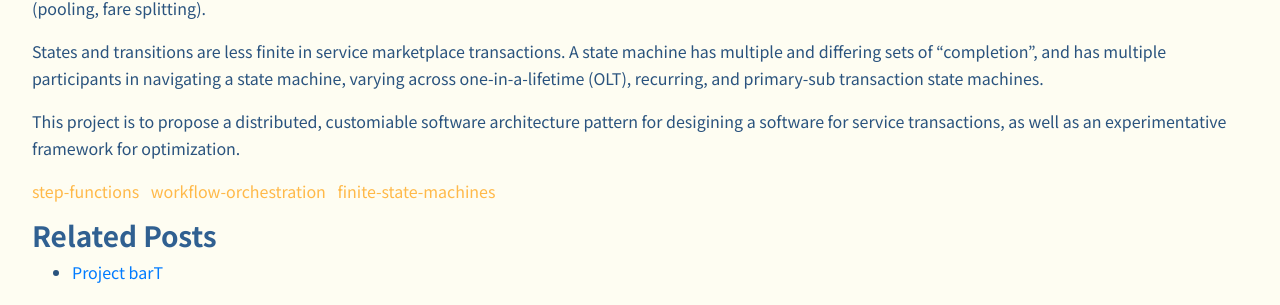
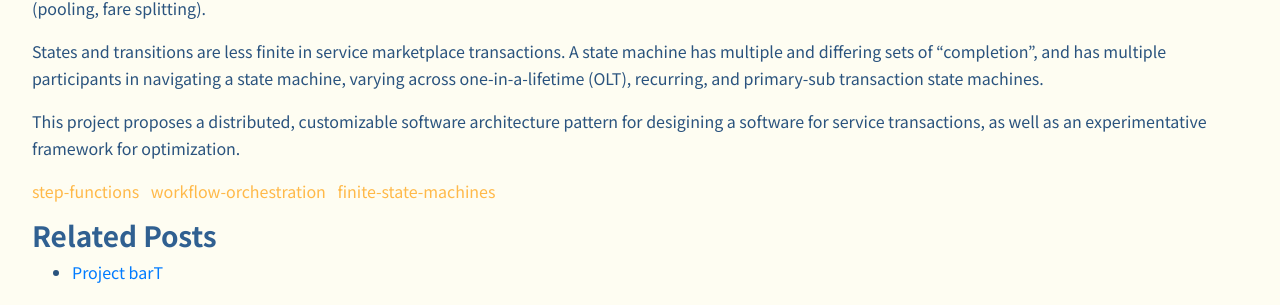
Before and after one commit to czhc/czhc.github.io, a Jekyll site: the page built from _posts/projects/2019-01-25-allamanda.md, in a window 1280 px wide. Shown: the part 208-513 px from the top of the page. Built offline with Jekyll 4.4.1, drawn with Linux system fonts in a browser that asks for light colours; nearby versions of some CDN libraries.

Commit message:
misc: typo

```diff
--- a/_posts/projects/2019-01-25-allamanda.md
+++ b/_posts/projects/2019-01-25-allamanda.md
@@ -15,4 +15,4 @@ Most transactional processes can be modelled as finite state machines (FSMs). A
 
 States and transitions are less finite in service marketplace transactions. A state machine has multiple and differing sets of "completion", and has multiple participants in navigating a state machine, varying across one-in-a-lifetime (OLT), recurring, and primary-sub transaction state machines.
 
-This project is to propose a distributed, customiable software architecture pattern for desigining a software for service transactions, as well as an experimentative framework for optimization.
+This project proposes a distributed, customizable software architecture pattern for desigining a software for service transactions, as well as an experimentative framework for optimization.
```
